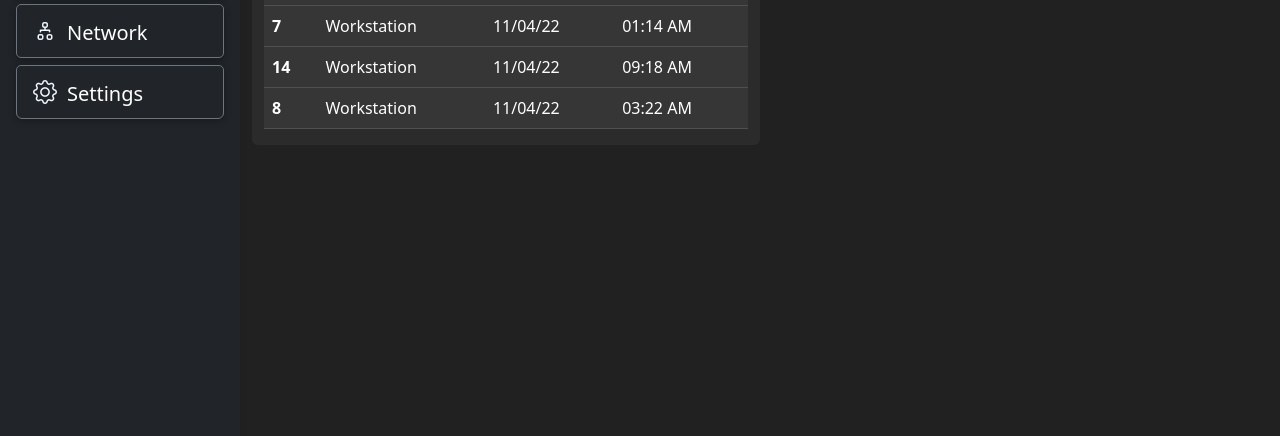
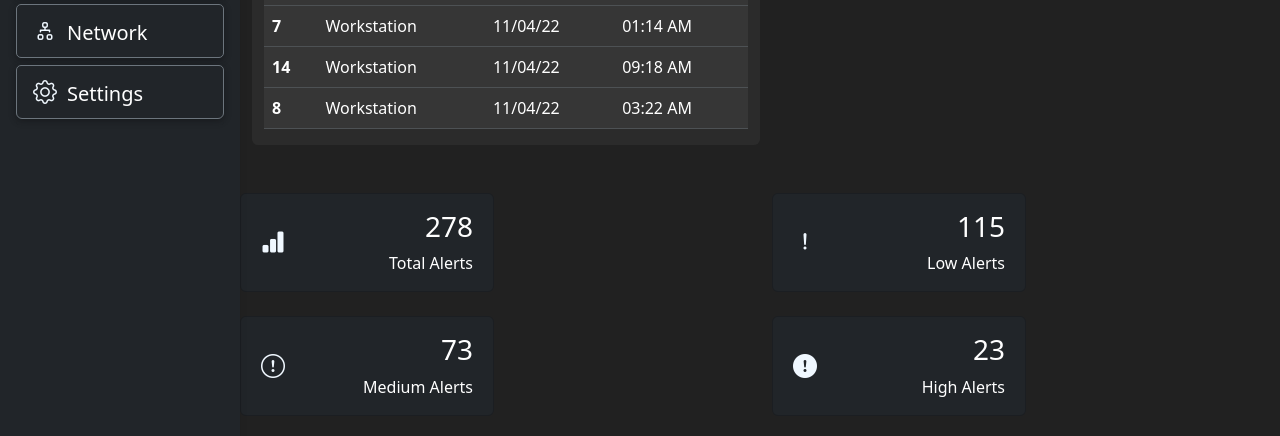
Before and after one commit to SW-Team-4-IDS/IDS, a website built with webpack: page dist/index.html in a window 1280 px wide. Shown: the part 248-684 px from the top of the page. Built offline with nearby package versions, Linux system fonts and the light colour scheme.

Commit message:
Changes to main

```diff
--- a/dist/index.html
+++ b/dist/index.html
@@ -158,6 +158,7 @@
   <!--Main layout-->
 <main style="margin-top: 58px;">
   <div class="container pt-4">
+    <!-- table -->
     <div class="container">
       <div class="row">
         <div class="col col-lg-6 col-md-6 rounded" style="background-color:#2B2B2B;">
@@ -202,8 +203,76 @@
         </div>
       </div>
     </div>
-  </div>
+  </div></br></br>
+
+  <!-- Bottom squares  -->
+  <section>
+    <div class="row">
+      <div class="col-xl-6 col-sm-6 col-12 mb-4">
+        <div class="card text-white bg-dark w-50">
+          <div class="card-body">
+            <div class="d-flex justify-content-between px-md-1">
+              <div class="align-self-center">
+                <i class="bi bi-bar-chart-fill" id="Icons"></i>
+              </div>
+              <div class="text-end">
+                <h3>278</h3>
+                <p class="mb-0">Total Alerts</p>
+              </div>
+            </div>
+          </div>
+        </div>
+      </div>
+      <div class="col-xl-6 col-sm-6 col-12 mb-4">
+        <div class="card w-50 text-white bg-dark">
+          <div class="card-body">
+            <div class="d-flex justify-content-between px-md-1">
+              <div class="align-self-center">
+                <i class="bi bi-exclamation-lg" id="Icons"></i>
+            </div>
+            <div class="text-end">
+              <h3>115</h3>
+              <p class="mb-0">Low Alerts</p>
+              </div>
+            </div>
+          </div>
+        </div>
+      </div>
+      <div class="col-xl-6 col-sm-6 col-12 mb-4">
+        <div class="card w-50 text-white bg-dark">
+          <div class="card-body">
+            <div class="d-flex justify-content-between px-md-1">
+              <div class="align-self-center">
+                <i class="bi bi-exclamation-circle"id="Icons"></i>
+              </div>
+              <div class="text-end">
+                <h3>73</h3>
+                <p class="mb-0">Medium Alerts</p>
+              </div>
+            </div>
+          </div>
+        </div>
+      </div>
+      <div class="col-xl-6 col-sm-6 col-12 mb-4">
+        <div class="card w-50 text-white bg-dark">
+          <div class="card-body">
+            <div class="d-flex justify-content-between px-md-1">
+              <div class="align-self-center">
+
+                <i class="bi bi-exclamation-circle-fill" id="Icons"></i>
+            </div>
+            <div class="text-end">
+              <h3>23</h3>
+              <p class="mb-0">High Alerts</p>
+              </div>
+            </div>
+          </div>
+        </div>
+      </div>
+    </div>
+  </section>
 </main>
+
 <!--Main layout-->
 
 <script src="./src/index.js"></script>
```
